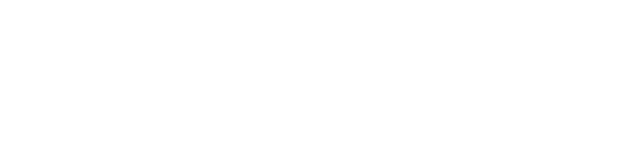
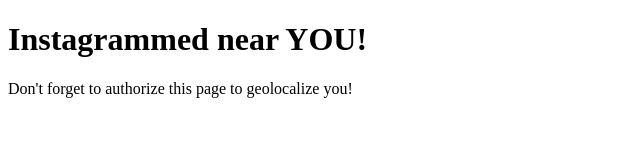
Before and after one commit to madewulf/InstaClose, a plain HTML site: page index.html in a window 1280 px wide. Shown: the whole page, without its empty margins (0-640 px from the left). Drawn offline with nearby package versions, Linux system fonts and the light colour scheme.

Commit message:
adding a small explanation

```diff
--- a/index.html
+++ b/index.html
@@ -28,6 +28,7 @@ $(function (){
 </script>
 
 <body>
-
+<h1> Instagrammed near YOU!</h1>
+<p> Don't forget to authorize this page to geolocalize you!</p>
 </body>
 </html>
```
